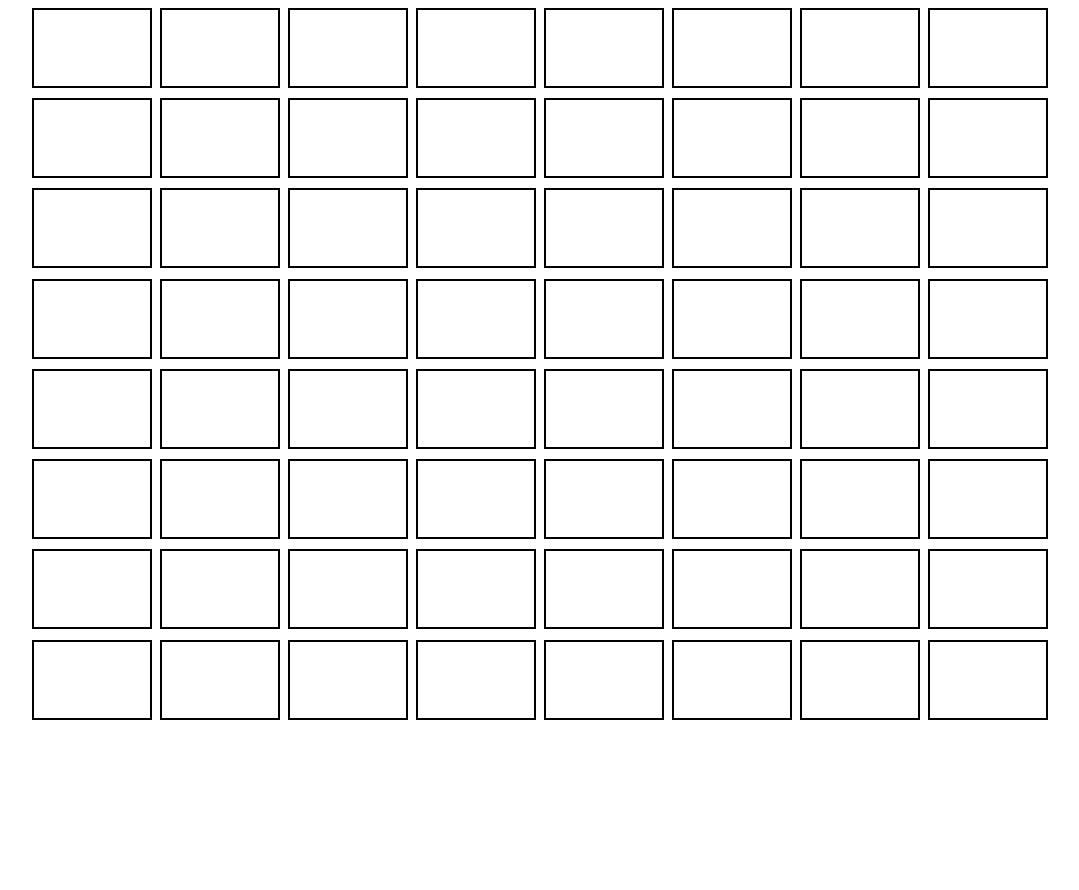
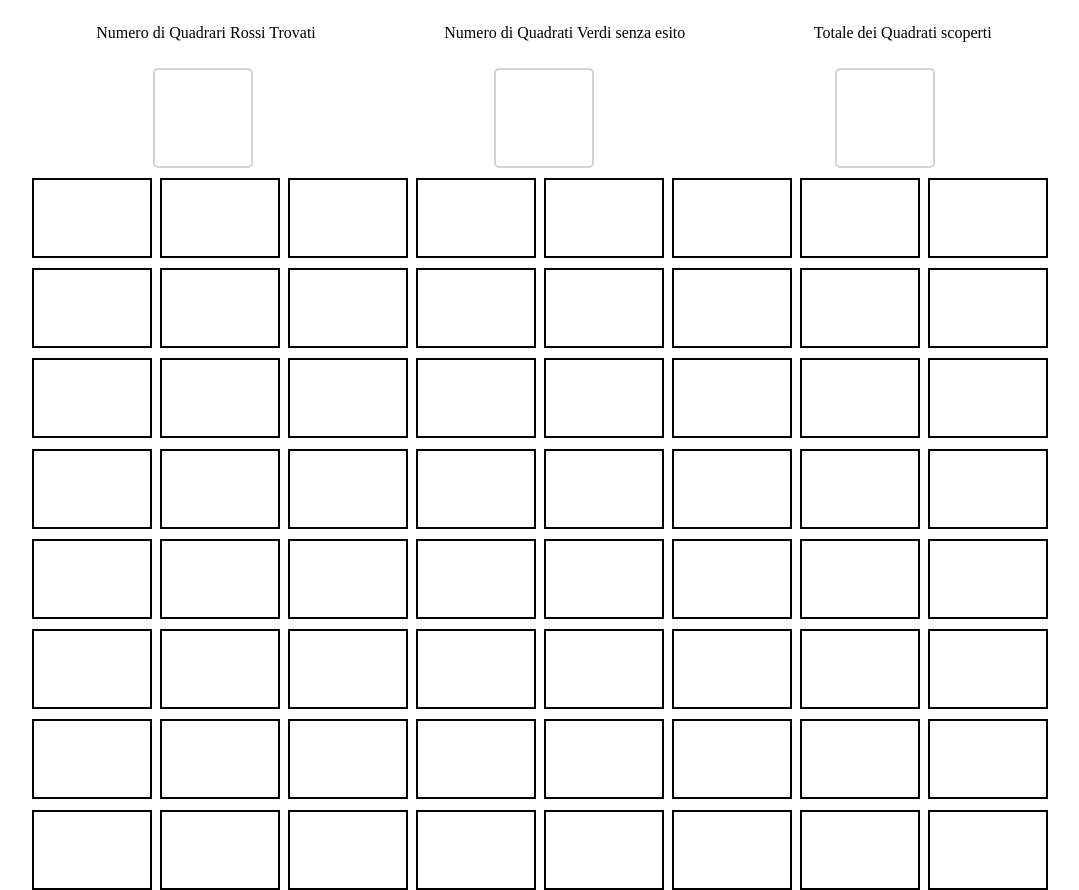
Before and after one commit to Adriano-Defilippis/js-jq-grigliaquadrati, a plain HTML site: page Vers #2/index.html in a window 1280 px wide. Shown: the whole page, without its empty margins (96-1175 px from the left). Before the commit the page ends 800 px from the top, so only its background shows below. Drawn offline with nearby package versions, Linux system fonts and the light colour scheme.

Commit message:
Creati dei counter dinamici al click, che contano in base al colore del quadratino cliccato

```diff
--- a/Vers #2/index.html
+++ b/Vers #2/index.html
@@ -10,9 +10,32 @@
   </head>
   <body>
 
+
     <div class="grid" id ="griglia">
 
+      <div class="rowCounter">
+        <p>Numero di Quadrari Rossi Trovati</p>
 
+        <p>Numero di Quadrati Verdi senza esito</p>
+
+        <p>Totale dei Quadrati scoperti</p>
+      </div>
+
+      <div class="rowCounter">
+
+        <div id="rossi">
+
+        </div>
+
+        <div id="verdi">
+
+        </div>
+
+        <div id="totale">
+
+        </div>
+
+      </div>
 
     </div>
 
--- a/Vers #2/main.js
+++ b/Vers #2/main.js
@@ -74,15 +74,43 @@ $(document).ready(function(){
   var square = $('.square');
   var hiddenHide = $('.hiddenHide');
 
+  //Variabile per contare i quadrati verdi cliccati
+  var greenCounter = 0;
+  var redCounter = 0;
+  var totCounter = 0;
 
 
   //Evento del click sul quadrato
   square.click(function(){
-
     //Memorizzo l'elemento figlio di square (hiddenHide) in una variabile per richiamare la timing function solo sull'elemento dove è attiva la funzione
     var squareChildren = $(this).children();
 
-    // Il Quadrato mostra il contenuto
+    //Variabile che memorizza la proprietà css del quadrato dove clicchiamo
+    var cssProprertyClick = $(this).css("background-color");
+
+    console.log($(this).css("background-color"));
+
+    //Se La Prprieta cliccata è verde in rgb
+    if (cssProprertyClick === "rgb(144, 238, 144)") {
+      //allora incrementiamo il contatore dei verdi
+      greenCounter++;
+
+    }
+    //Se La Proprieta cliccata è rossa
+    else if(cssProprertyClick === "rgb(255, 0, 0)"){
+      //allora incrementiamo il contatore dei verdi
+      redCounter++;
+
+    }
+
+    totCounter++;
+
+    //Output in pagina dei counter
+    document.getElementById('verdi').innerHTML = greenCounter;
+    document.getElementById('rossi').innerHTML = redCounter;
+    document.getElementById('totale').innerHTML = totCounter;
+
+    // Azione al Click: Il Quadrato mostra il contenuto
     squareChildren.hide(500, function(){
 
       //Timing function di fine animazione per far riapparire lo sfondo bianco
--- a/Vers #2/style.css
+++ b/Vers #2/style.css
@@ -23,6 +23,12 @@
   clear: both;
 }
 
+.rowCounter{
+  display: flex;
+  justify-content: space-around;
+  margin-bottom: 10px;
+
+}
 
 
 .square {
@@ -46,3 +52,26 @@
   background-color: red;
   z-index: 3;
 }
+
+
+/* Classi per i contatori */
+#rossi{
+  width: 100px;
+  height: 100px;
+  border: 2px solid lightgrey;
+  border-radius: 5%;
+}
+
+#verdi{
+  width: 100px;
+  height: 100px;
+  border: 2px solid lightgrey;
+  border-radius: 5%;
+}
+
+#totale{
+  width: 100px;
+  height: 100px;
+  border: 2px solid lightgrey;
+  border-radius: 5%;
+}
```
